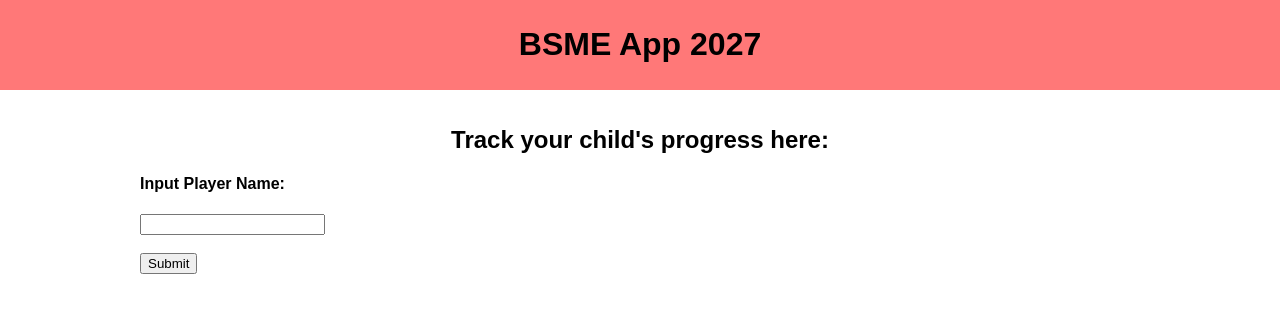
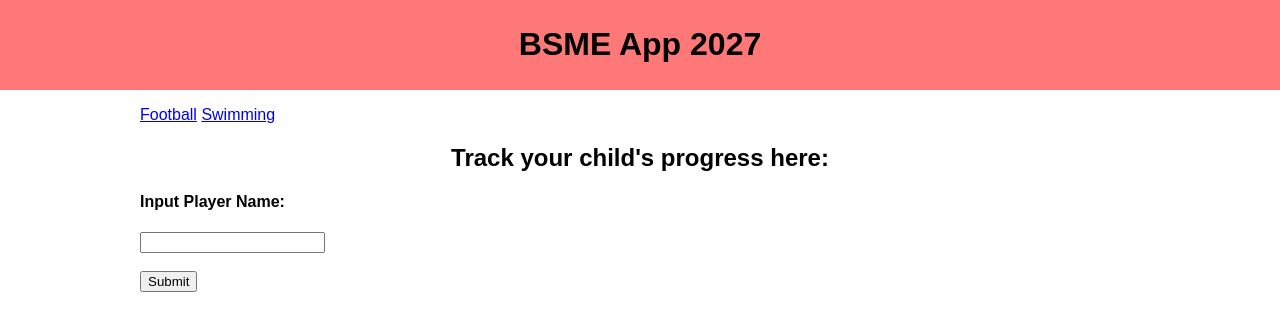
Before and after one commit to duckquypuf/bsmeapp, a Flask app: page / in a window 1280 px wide. Shown: the top 331 px of the page. Run offline with Flask 3, Linux system fonts and the light colour scheme.

Commit message:
Update index.html

```diff
--- a/templates/index.html
+++ b/templates/index.html
@@ -10,6 +10,13 @@
   </header>
 
   <main>
+    <div>
+      <nav>
+        <a href="https://www.virat.com/">Football</a>
+        <a href="https://www.youtube.com/">Swimming</a>
+      </nav>
+    </div>
+
     <h2>Track your child's progress here:</h2>
     <form>
       <h4>Input Player Name:</h6>
```
